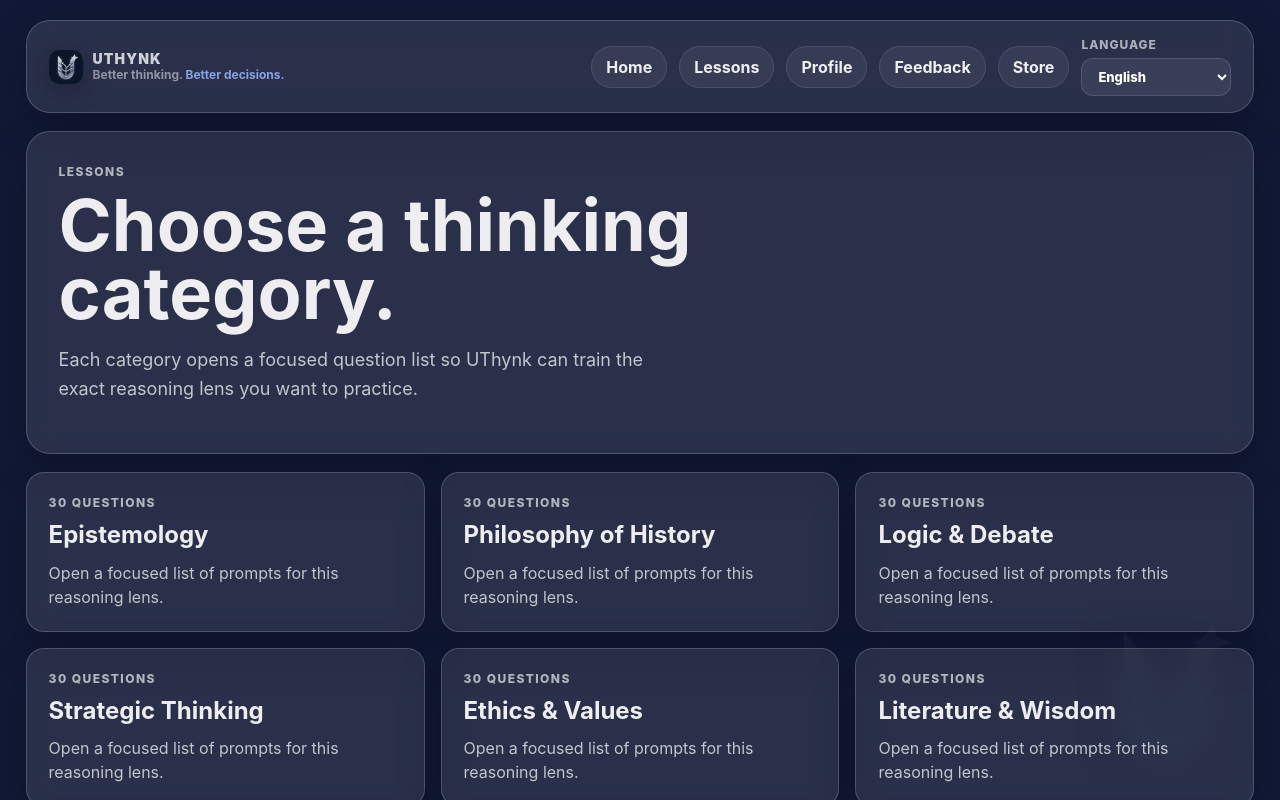
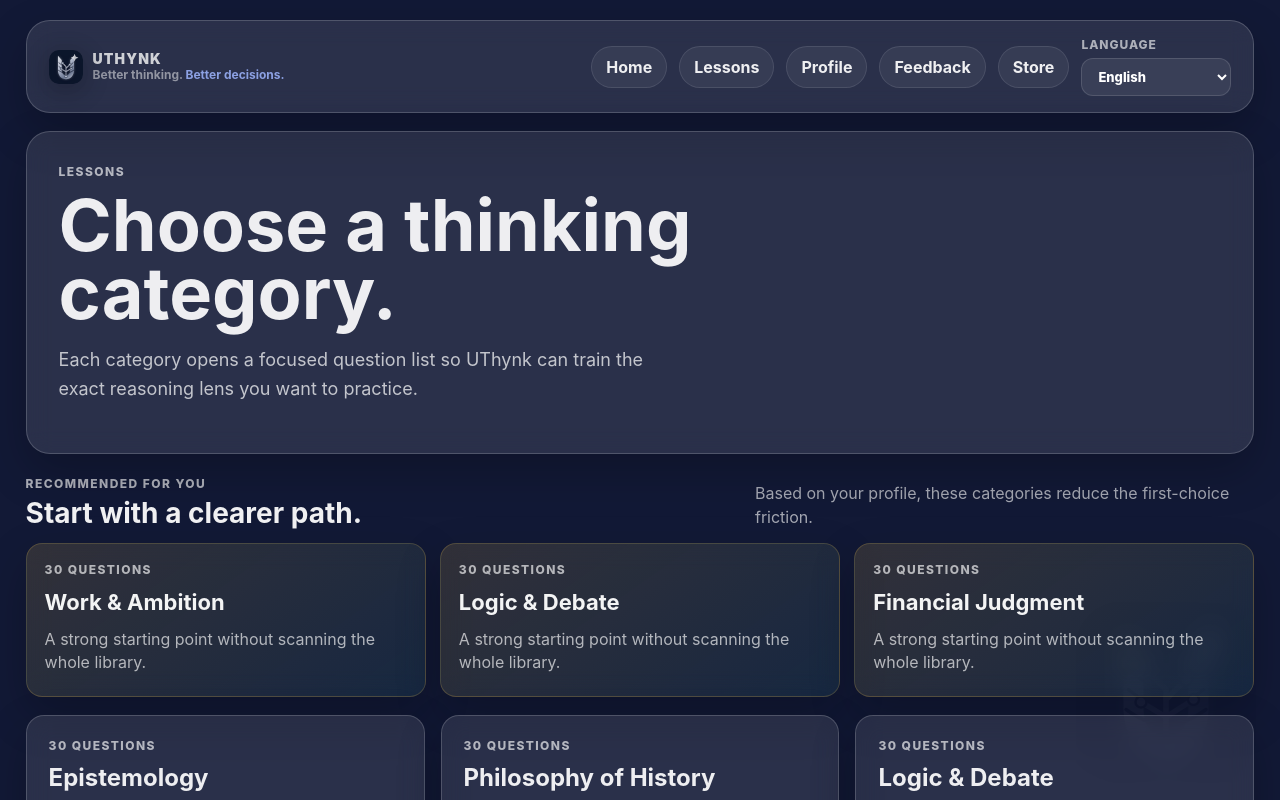
Before and after one commit to nfc3-1/UTHYNK-BETA-2.0, a Next.js app: page /lessons in a window 1280 px wide. Shown: the top 800 px of the page. Built offline with nearby package versions, Linux system fonts and the light colour scheme.

Commit message:
Add recommended lesson categories

```diff
--- a/app/styles/globals.css
+++ b/app/styles/globals.css
@@ -848,6 +848,60 @@ a{
   margin:0;
   color:var(--muted);
   line-height:1.5;
+}
+
+.recommendedLessons{
+  margin-top:18px;
+  display:grid;
+  gap:14px;
+}
+
+.recommendedLessonsHeader{
+  display:grid;
+  grid-template-columns:minmax(0,1fr) minmax(240px,0.7fr);
+  gap:16px;
+  align-items:end;
+}
+
+.recommendedLessonsHeader h2{
+  margin:6px 0 0;
+  color:rgba(255,255,255,0.94);
+  font-size:28px;
+  line-height:1.08;
+}
+
+.recommendedLessonsHeader p{
+  margin:0;
+  color:rgba(255,255,255,0.62);
+  line-height:1.5;
+}
+
+.recommendedLessonGrid{
+  display:grid;
+  grid-template-columns:repeat(3,minmax(0,1fr));
+  gap:14px;
+}
+
+.recommendedLessonCard{
+  padding:18px;
+  display:grid;
+  gap:10px;
+  min-height:154px;
+  border-radius:16px;
+  background:linear-gradient(145deg,rgba(246,198,79,0.14),rgba(94,234,212,0.07));
+  border-color:rgba(246,198,79,0.20);
+}
+
+.recommendedLessonCard strong{
+  color:rgba(255,255,255,0.95);
+  font-size:22px;
+  line-height:1.1;
+}
+
+.recommendedLessonCard p{
+  margin:0;
+  color:rgba(255,255,255,0.66);
+  line-height:1.45;
 }
 
 .lessonQuestionLayout{
@@ -942,6 +996,8 @@ a{
   .appGrid,
   .reasoningGrid,
   .authPage,
+  .recommendedLessonsHeader,
+  .recommendedLessonGrid,
   .lessonCategoryGrid,
   .lessonQuestionLayout{
     grid-template-columns:1fr;
--- a/components/LessonLanguageShell.tsx
+++ b/components/LessonLanguageShell.tsx
@@ -22,6 +22,9 @@ type Props = {
 
 export default function LessonLanguageShell({ categories }: Props) {
   const [language, setLanguage] = useState<Language>('en');
+  const [recommendations, setRecommendations] = useState<LessonCategory[]>(
+    getRecommendedCategories(categories, null)
+  );
   const copy = uiCopy[language];
 
   useEffect(() => {
@@ -33,12 +36,26 @@ export default function LessonLanguageShell({ categories }: Props) {
       setLanguage(storedLanguage);
     }
 
+    setRecommendations(getRecommendedCategories(categories, profile));
+
     trackEvent(createTelemetryEvent('lessons_arrived', profile?.id, { categories: categories.length }));
   }, []);
 
   function changeLanguage(nextLanguage: Language) {
     setLanguage(nextLanguage);
     localStorage.setItem('uthynk-language', nextLanguage);
+  }
+
+  function trackCategorySelection(category: string, source: string) {
+    const storedProfile = localStorage.getItem('uthynk-profile');
+    const profile = storedProfile ? JSON.parse(storedProfile) : null;
+
+    trackEvent(
+      createTelemetryEvent('selected_category', profile?.id, {
+        category,
+        source,
+      })
+    );
   }
 
   return (
@@ -93,22 +110,60 @@ export default function LessonLanguageShell({ categories }: Props) {
         </div>
       </section>
 
+      <section className="recommendedLessons">
+        <div className="recommendedLessonsHeader">
+          <div>
+            <span className="panelLabel">
+              {language === 'es' ? 'Recomendado para ti' : language === 'fr' ? 'Recommande pour toi' : 'Recommended For You'}
+            </span>
+            <h2>
+              {language === 'es'
+                ? 'Empieza con una ruta clara.'
+                : language === 'fr'
+                  ? 'Commence avec une piste claire.'
+                  : 'Start with a clearer path.'}
+            </h2>
+          </div>
+          <p>
+            {language === 'es'
+              ? 'Basado en tu perfil, estas categorias reducen la decision inicial.'
+              : language === 'fr'
+                ? 'Selon ton profil, ces categories reduisent le choix initial.'
+                : 'Based on your profile, these categories reduce the first-choice friction.'}
+          </p>
+        </div>
+
+        <div className="recommendedLessonGrid">
+          {recommendations.map((item) => (
+            <Link
+              className="card recommendedLessonCard"
+              href={`/lessons/${slugifyCategory(item.category)}`}
+              key={`recommended-${item.category}`}
+              onClick={() => trackCategorySelection(item.category, 'lesson_recommendation')}
+            >
+              <span className="panelLabel">
+                {item.count} {language === 'es' ? 'preguntas' : language === 'fr' ? 'questions' : 'questions'}
+              </span>
+              <strong>{localizeCategory(item.category, language)}</strong>
+              <p>
+                {language === 'es'
+                  ? 'Buena opcion para empezar sin revisar toda la lista.'
+                  : language === 'fr'
+                    ? 'Un bon choix pour commencer sans parcourir toute la liste.'
+                    : 'A strong starting point without scanning the whole library.'}
+              </p>
+            </Link>
+          ))}
+        </div>
+      </section>
+
       <section className="lessonCategoryGrid">
         {categories.map((item) => (
           <Link
             className="card lessonCategoryCard"
             href={`/lessons/${slugifyCategory(item.category)}`}
             key={item.category}
-            onClick={() => {
-              const storedProfile = localStorage.getItem('uthynk-profile');
-              const profile = storedProfile ? JSON.parse(storedProfile) : null;
-              trackEvent(
-                createTelemetryEvent('selected_category', profile?.id, {
-                  category: item.category,
-                  source: 'lessons',
-                })
-              );
-            }}
+            onClick={() => trackCategorySelection(item.category, 'lessons')}
           >
             <span className="panelLabel">
               {item.count} {language === 'es' ? 'preguntas' : language === 'fr' ? 'questions' : 'questions'}
@@ -127,3 +182,51 @@ export default function LessonLanguageShell({ categories }: Props) {
     </main>
   );
 }
+
+function getRecommendedCategories(categories: LessonCategory[], profile: any) {
+  const available = new Map(categories.map((item) => [item.category, item]));
+  const profileText = [
+    profile?.primary_trait,
+    profile?.rank,
+    profile?.onboarding_goal,
+    profile?.onboarding_style,
+  ]
+    .filter(Boolean)
+    .join(' ')
+    .toLowerCase();
+
+  const preferred = [
+    ...(profileText.includes('strateg') ? ['Strategic Thinking', 'Work & Ambition'] : []),
+    ...(profileText.includes('evidence') || profileText.includes('analyt')
+      ? ['Science & Evidence', 'Epistemology', 'Logic & Debate']
+      : []),
+    ...(profileText.includes('financial') || profileText.includes('money')
+      ? ['Financial Judgment']
+      : []),
+    ...(profileText.includes('ethic') || profileText.includes('value')
+      ? ['Ethics & Values']
+      : []),
+    'Work & Ambition',
+    'Logic & Debate',
+    'Financial Judgment',
+    'Epistemology',
+    'Strategic Thinking',
+  ];
+
+  const selected: LessonCategory[] = [];
+
+  preferred.forEach((category) => {
+    const match = available.get(category);
+    if (match && !selected.some((item) => item.category === match.category)) {
+      selected.push(match);
+    }
+  });
+
+  categories.forEach((item) => {
+    if (selected.length < 3 && !selected.some((selectedItem) => selectedItem.category === item.category)) {
+      selected.push(item);
+    }
+  });
+
+  return selected.slice(0, 3);
+}
```
